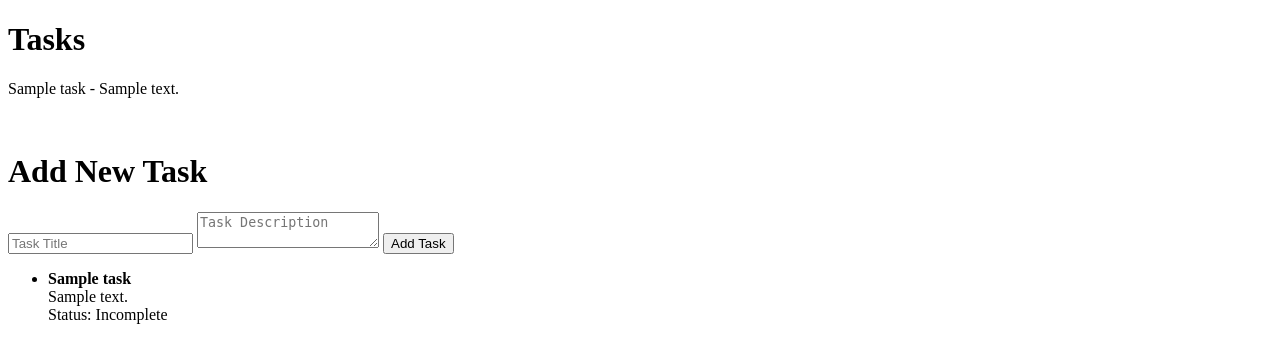
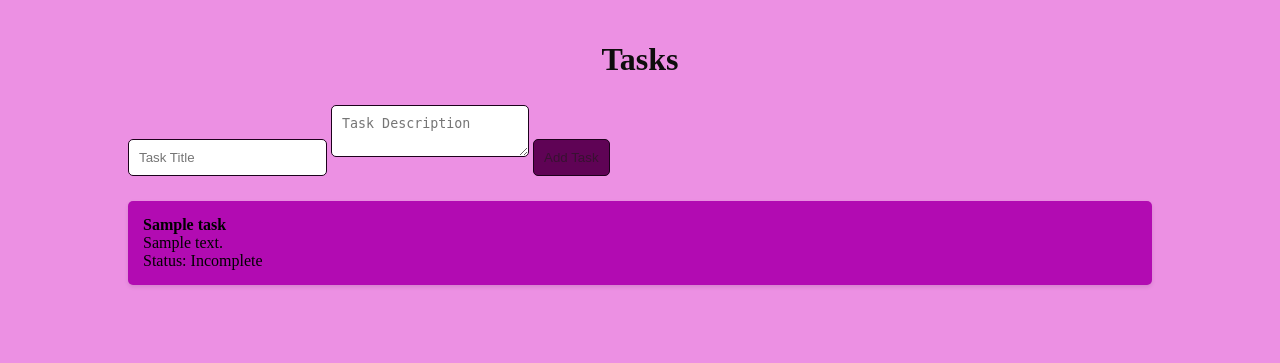
Before and after one commit to AkohMicheal/AkohFlow, a Flask app: template templates/tasks.html in a window 1280 px wide. Shown: the top 363 px of the page. Run offline with Flask 3, Linux system fonts and the light colour scheme; the template is opened without the code that fills it: most values are stand-ins (such as "Sample title", 1, 10 or a date in 2020); parts of the project's set-up code (start-up, migrations or seed data) failed here and were passed over.

Commit message:
This is a combination of 2 commits. This is the 1st commit message: Add CSS styles for task list and layout This commit adds a new CSS file `styles.css` that contains styles for the task list and layout of the application. The styles include background colors, font sizes, and padding to enhance the visual appearance of the task list and overall layout. The CSS file is linked in the `layout.html` template, and the task list in `tasks.html` has been updated to use the new styles. The changes include: - A new CSS file `static/styles.css` with styles for the task list and layout. - Updated `layout.html` to link the new CSS file. - Updated `tasks.html` to apply the new styles to the task list. This is the 2nd commit message: Update task list styles and layout This commit updates the task list styles and layout in the application. The changes include: - Improved styles for the task list items, including hover effects and better spacing.

```diff
--- /dev/null
+++ b/static/styles.css
@@ -0,0 +1,51 @@
+body {
+    font-family: 'Times New Roman', Times, serif;
+    background-color: #ec90e3;
+    margin: 0;
+    padding: 0;
+}
+
+.container {
+    max-width: 80%;
+    margin: 0 auto;
+    padding: 20px;
+}
+
+h1 {
+    color: #0e0d0d;
+    text-align: center;
+}
+
+form {
+    margin-bottom: 20px;
+}
+
+input, textarea, button {
+    padding: 10px;
+    margin: 5px 0;
+    border: 1px solid #1d011c;
+    border-radius: 5px;
+}
+
+button {
+    background-color: #5f0355;
+    color: rgb(56, 17, 49);
+    cursor: pointer;
+}
+
+button:hover {
+    background-color: #671e71;
+}
+
+ul {
+    list-style-type: none;
+    padding: 0;
+}
+
+li {
+    background-color: #b20bb2;
+    margin-bottom: 10px;
+    padding: 15px;
+    border-radius: 5px;
+    box-shadow: 0 2px 4px rgba(0, 0, 0, 0.1);
+}
--- a/templates/layout.html
+++ b/templates/layout.html
@@ -4,9 +4,12 @@
     <meta charset="UTF-8">
     <meta name="viewport" content="width=device-width, initial-scale=1.0">
     <title>Task Management App</title>
+    <link rel="stylesheet" href="{{ url_for('static', filename='styles.css') }}">
 </head>
 <body>
-    {% block content %}
-    {% endblock %}
+    <div class="container">
+        {% block content %}
+        {% endblock %}
+    </div>
 </body>
 </html>
--- a/templates/tasks.html
+++ b/templates/tasks.html
@@ -2,13 +2,6 @@
 
 {% block content %}
     <h1>Tasks</h1>
-    {% for task in tasks %}
-        <p>{{ task.title }} - {{ task.description }}</p>
-    {% endfor %}
-
-<br>
-
-   <h1>Add New Task</h1>
 
     <!-- Form to add a new task -->
    <form action="/add_task" method="POST">
@@ -16,7 +9,6 @@
     <textarea name="description" placeholder="Task Description"></textarea>
     <button type="submit">Add Task</button>
 </form>
-
 <ul>
     {% for task in tasks %}
         <li>
```
Lines whose indentation alone changed are shown as unchanged.
